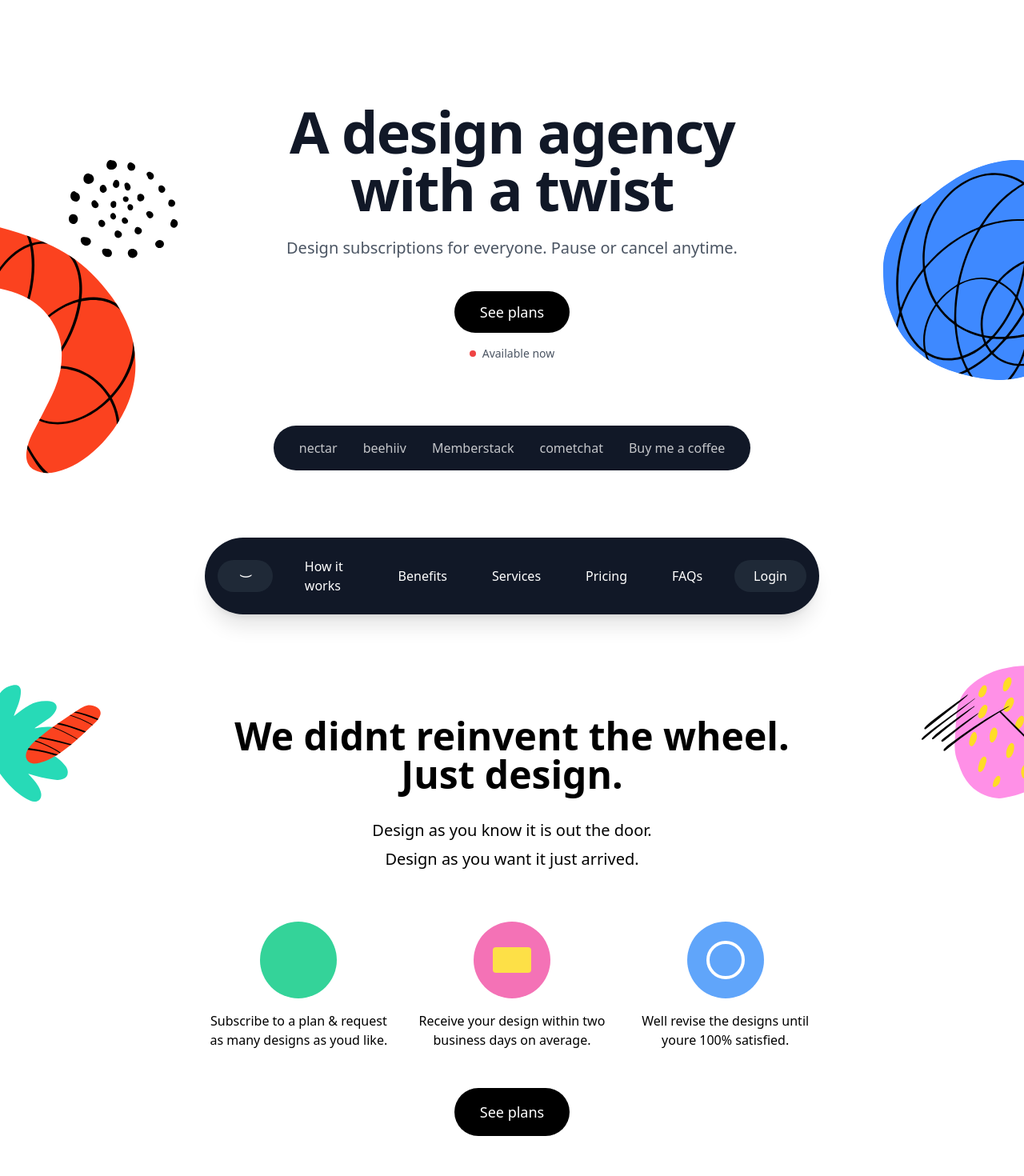
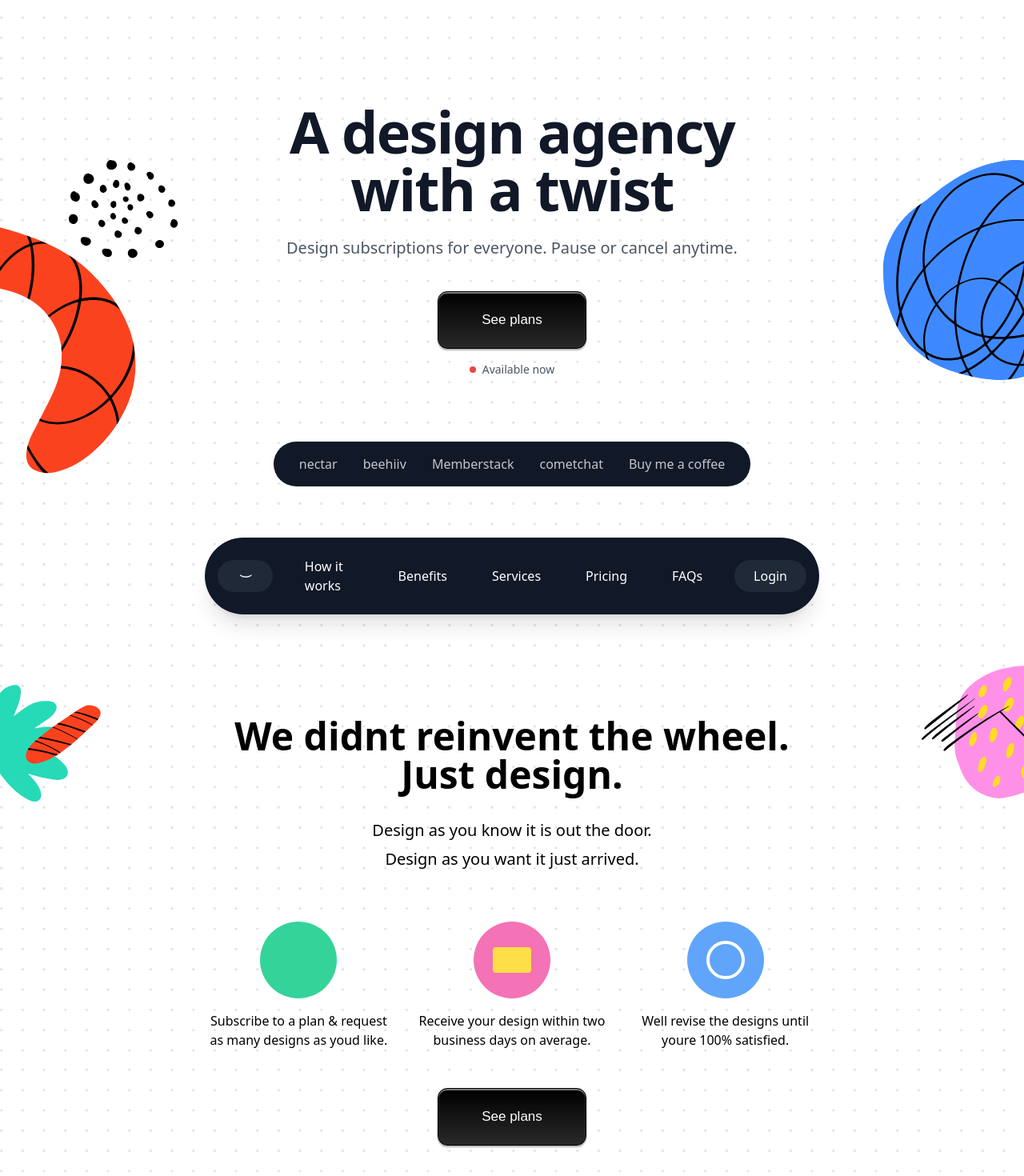
Before and after one commit to nitheshb/DesignJoy_clone, a Next.js app: page / in a window 1280 px wide. Shown: the top 1470 px of the page at 80% size. Built offline with nearby package versions, Linux system fonts and the light colour scheme.

Commit message:
first_two

```diff
--- /dev/null
+++ b/app/Button.tsx
@@ -0,0 +1,38 @@
+'use client'; // Declare this as a Client Component
+
+import React from 'react';
+
+// Button component definition
+const Button: React.FC<React.ButtonHTMLAttributes<HTMLButtonElement>> = ({
+    children,
+    className = '',
+    ...props
+}) => {
+    return (
+        <button
+            className={`button ${className}`}
+            {...props}
+        >
+            {children}
+            <style jsx>{`
+                .button {
+                    color: #ffffff; /* Set text color to white */
+                    background-image: linear-gradient(#000, #292929);
+                    border: 1px solid #000;
+                    border-radius: 12px;
+                    padding: 22px 54px;
+                    font-family: Brockmann Webfont, sans-serif;
+                    font-size: 17px;
+                    transition: box-shadow 0.6s, background-color 0.6s;
+                    box-shadow: 0 2px 2px rgba(0, 0, 0, 0.31), inset 0 2px 1px rgba(255, 255, 255, 0.5);
+                }
+
+                .button:hover {
+                    box-shadow: 0 4px 4px rgba(0, 0, 0, 0.5), inset 0 2px 1px rgba(255, 255, 255, 0.7);
+                }
+            `}</style>
+        </button>
+    );
+};
+
+export default Button;
--- a/app/DesignAgencyHero.tsx
+++ b/app/DesignAgencyHero.tsx
@@ -1,5 +1,10 @@
  import hero1 from './images/hero1.svg'
  import hero2 from './images/hero2.svg'
+
+
+ import Button from './Button';
+
+
 
 
 
@@ -9,7 +14,7 @@ import Link from 'next/link';
 
 const DesignAgencyHero: FC = () => {
   return (
-    <div className="relative w-full bg-white max-w-8xl mx-auto min-h-screen">
+    <div className="relative w-full  max-w-8xl mx-auto min-h-screen">
 
 
 
@@ -79,9 +84,9 @@ const DesignAgencyHero: FC = () => {
           Design subscriptions for everyone. Pause or cancel anytime.
         </p>
         <div className="mt-10">
-          <button className="bg-black text-white px-8 py-3 rounded-full text-lg font-medium hover:bg-gray-800 transition-colors">
+          <Button className="">
             See plans
-          </button>
+          </Button>
         </div>
         <div className="mt-4 flex items-center gap-2">
           <div className="w-2 h-2 rounded-full bg-red-500"></div>
--- a/app/DesignLandingSection.tsx
+++ b/app/DesignLandingSection.tsx
@@ -7,11 +7,14 @@ import Image from 'next/image'
 import dic1 from './images/dlc1.svg'
 import dic2 from './images/dlc2.svg'
 
+import Button from './Button';
+
+
 //import { ArrowPathIcon } from 'lucide-react';
 
 export default function DesignLandingSection() {
   return (
-    <div className="relative bg-white w-full max-w-8xl mx-auto  py-16">
+    <div className="relative  w-full max-w-8xl mx-auto  py-16">
       {/* Decorative Images */}
       <div className="absolute left-0 top-0">
         <div className="w-32 h-32 relative">
@@ -84,9 +87,9 @@ export default function DesignLandingSection() {
         </div>
 
 
-        <button className="bg-black text-white px-8 py-4 rounded-full text-lg hover:bg-gray-800 transition-colors">
+        <Button>
           See plans
-        </button>
+        </Button>
       </div>
     </div>
   );
--- a/app/DesignjoySectionone.tsx
+++ b/app/DesignjoySectionone.tsx
@@ -7,11 +7,14 @@ import Image from 'next/image'
 import s10 from './images/s10.svg'
 import s11 from './images/s11.svg'
 
+import Button from './Button';
+
+
 
 
 const DesignjoySectionone = () => {
   return (
-          <div className="bg-[#fafafa] rounded-2xl  relative overflow-hidden">
+          <div className=" rounded-2xl  relative overflow-hidden">
           <><div className="absolute top-4 left-0">
 
                   <Image src={s10} alt={''}/>
@@ -24,9 +27,9 @@ const DesignjoySectionone = () => {
                       <p className="text-gray-600 mb-8">
                           Get a guided tour through Designjoy, and find out how you and your team can change the way you source design, forever.
                       </p>
-                      <button className="bg-black text-white px-6 py-3 rounded-lg font-medium">
+                      <Button>
                           Book a call
-                      </button>
+                      </Button>
                   </div><div className="flex justify-center mt-16">
                       <img src="/api/placeholder/200/60" alt="Designjoy Logo" className="h-12" />
                   </div><div className="flex justify-center space-x-8 mt-16 text-sm text-gray-500">
--- a/app/DesignjoySections.tsx
+++ b/app/DesignjoySections.tsx
@@ -11,6 +11,9 @@ import s6 from './images/s6.svg'
 import s7 from './images/s7.svg'
 import s8 from './images/s8.svg'
 import s9 from './images/s9.svg'
+
+import Button from './Button';
+
 
 
 const DesignjoySections = () => {
@@ -34,9 +37,9 @@ const DesignjoySections = () => {
           <p className="text-gray-600 text-2xl mb-8">
             A collection of funky vectorized scribbbles to spice up your design projects.
           </p>
-          <button className="bg-black text-white px-6 py-3 rounded-lg font-medium">
+          <Button>
             Download now
-          </button>
+          </Button>
           <p className="text-sm text-gray-500 mt-6">
             Used by over 30,000 designers & top brands.
           </p>
--- a/app/FAQSection.tsx
+++ b/app/FAQSection.tsx
@@ -12,6 +12,9 @@ import Image from 'next/image';
 import fq from './images/fq.png'
 
 import fqbg from './images/fqbg.svg'
+
+
+import Button from './Button';
 
 
 const FAQSection = () => {
@@ -64,7 +67,7 @@ const FAQSection = () => {
         </div>
       </div>
 
-      <div className="w-2/5 h-[450px] p-10   bg-white shadow-lg ">
+      <div className="w-3/5 h-[450px] p-10   bg-white shadow-lg ">
 
         <div className="text-center">
 
@@ -72,9 +75,9 @@ const FAQSection = () => {
     <Image src={fq} alt={''}  width={200} height={200} className="mx-auto mb-4" />
 
           <h2 className="text-3xl   font-bold mb-4">Book a 15-minute <br /> intro call</h2>
-          <button className="bg-black text-white rounded-full px-8 py-3 mb-4">
+          <Button className='mb-4'>
             Schedule now
-          </button>
+          </Button>
           <p className="text-sm">
             Prefer to email?{' '}
             <a href="mailto:hello@designjoy.co" className="text-red-500">
--- a/app/Header.tsx
+++ b/app/Header.tsx
@@ -4,6 +4,10 @@
 import { useState } from 'react';
 import Head from 'next/head';
 import { Menu, X } from 'lucide-react';
+
+
+import Button from './Button';
+
 
 export default function Header() {
   const [mobileMenuOpen, setMobileMenuOpen] = useState(false);
@@ -72,7 +76,7 @@ export default function Header() {
         <meta name="description" content="Design subscriptions for everyone. Pause or cancel anytime." />
       </Head>
 
-      <main className="min-h-screen bg-[#FAFAFA] relative overflow-hidden">
+      <main className="min-h-screen  relative overflow-hidden">
         {/* Background dot pattern */}
         <DotGrid />
 
@@ -117,9 +121,9 @@ export default function Header() {
             <p className="text-lg md:text-xl text-gray-600 mb-8">
               Design subscriptions for everyone. Pause or cancel anytime.
             </p>
-            <button className="bg-black text-white rounded-full px-8 py-4 font-medium text-sm hover:bg-gray-800 transition-colors">
+            <Button className="bg-black text-white rounded-full px-8 py-4 font-medium text-sm hover:bg-gray-800 transition-colors">
               See plans
-            </button>
+            </Button>
           </div>
         </div>
 
--- a/app/MembershipSection.tsx
+++ b/app/MembershipSection.tsx
@@ -8,6 +8,8 @@
 
  import Image from 'next/image';
 
+
+ import Button from './Button';
 
 
 
@@ -48,17 +50,9 @@ const MembershipSection = () => {
 
   return (
     <div className="min-h-screen bg-white p-8 relative overflow-hidden">
-      {/* Decorative Elements */}
+
       <div className="absolute top-0 right-0 w-64 h-64">
-        {/* <svg viewBox="0 0 100 100" className="w-full h-full">
-          <path
-            d="M0,50 Q25,25 50,50 T100,50"
-            fill="none"
-            stroke="black"
-            strokeWidth="2"
-            className="animate-draw"
-          />
-        </svg> */}
+
         <Image src={mbg} alt={''}/>
       </div>
       <div className="absolute top-20 right-0">
@@ -66,9 +60,9 @@ const MembershipSection = () => {
       </div>
 
       <div className="max-w-7xl mx-auto grid grid-cols-1 lg:grid-cols-2 gap-12 items-start">
-        {/* Left Column - Join Card */}
+
         <div className="bg-black rounded-3xl p-8 text-white shadow-xl relative overflow-hidden">
-          {/* Mint circle with dots */}
+
           <div className="absolute top-0 right-0 w-24 h-24 bg-emerald-300 rounded-full opacity-80">
 
 
@@ -104,11 +98,11 @@ const MembershipSection = () => {
           </div>
         </div>
 
-        {/* Right Column - Membership */}
+
         <div>
           <h2 className="text-5xl font-bold mb-8">Membership</h2>
 
-          {/* Plan Toggle */}
+
           <div className="inline-flex items-center p-1 bg-black rounded-full mb-8">
             <button
               className={`px-6 py-2 rounded-full transition-colors ${
@@ -132,7 +126,7 @@ const MembershipSection = () => {
             </button>
           </div>
 
-          {/* Price */}
+
           <div className="mb-8">
             <div className="flex items-baseline">
               <span className="text-5xl font-bold">
@@ -147,7 +141,6 @@ const MembershipSection = () => {
 
           <div className="h-px bg-gray-200 my-8" />
 
-          {/* Features */}
           <div className="mb-12">
             <h3 className="text-xl font-semibold mb-6">What's included</h3>
             <div className="grid grid-cols-2 gap-y-4 gap-x-8">
@@ -159,11 +152,11 @@ const MembershipSection = () => {
             </div>
           </div>
 
-          {/* CTA */}
+
           <div className="flex items-center gap-4">
-            <button className="bg-black text-white px-8 py-3 rounded-full hover:bg-gray-800 transition-colors">
+            <Button>
               Get started
-            </button>
+            </Button>
             <span>or</span>
             <a href="#book-call" className="text-black underline hover:text-gray-600">
               book a call
--- a/app/TestimonialSection.tsx
+++ b/app/TestimonialSection.tsx
@@ -6,9 +6,13 @@ import ts2 from './images/ts2.svg'
 import line from './images/line.svg'
 import profile from './images/profile.png'
 
+
+import Button from './Button';
+
+
 export default function TestimonialSection() {
   return (
-    <div className="relative w-full bg-white max-w-8xl mx-auto px-4 py-16">
+    <div className="relative w-full  max-w-8xl mx-auto px-4 py-16">
 
       <div className="absolute left-0 top-20">
         <div className="relative w-40 h-40">
@@ -61,9 +65,9 @@ export default function TestimonialSection() {
           Designjoy replaces unreliable freelancers and expensive agencies for one flat monthly fee, with designs delivered so fast that it will blow your mind.
         </p>
 
-        <button className="bg-black text-white px-8 py-4 rounded-full text-lg hover:bg-gray-800 transition-colors mb-16">
+        <Button className='mb-16'>
           See plans
-        </button>
+        </Button>
 
         <div className="grid md:grid-cols-2 gap-12 items-center text-left">
           <div>
--- a/app/globals.css
+++ b/app/globals.css
@@ -1,6 +1,14 @@
 @tailwind base;
 @tailwind components;
 @tailwind utilities;
+
+
+
+
+
+
+
+
 /*
 :root {
   --background: #ffffff;
@@ -79,7 +87,34 @@ body {
     --chart-4: 280 65% 60%;
     --chart-5: 340 75% 55%
   }
+
+
+    /* Apply background image in the light theme */
+    body {
+      @apply bg-background text-foreground;
+      background-image: url('./images//bg.svg');
+      background-size: cover;
+      background-position: center;
+      width: 100%;
+      height: 100vh;
+    }
+
+    /* Apply background image in dark theme */
+    .dark body {
+      background-image: url('./images/bg.svg');
+      background-size: cover;
+      background-position: center;
+    }
+
+
+
+
 }
+
+
+
+
+
 @layer base {
   * {
     @apply border-border;
--- /dev/null
+++ b/app/index.css
@@ -0,0 +1,11 @@
+.button {
+      color: var(--white);
+      background-image: linear-gradient(#000, #292929);
+      border: 1px solid #000;
+      border-radius: 12px;
+      padding: 22px 54px;
+      font-family: Brockmann Webfont, sans-serif;
+      font-size: 17px;
+      transition: box-shadow .6s, background-color .6s;
+      box-shadow: 0 2px 2px rgba(0, 0, 0, .31), inset 0 2px 1px rgba(255, 255, 255, .5);
+    }
```
Also changed, not shown: app/DesignJoyLanding.tsx (+8 -92 lines), app/images/bg.svg (added).
